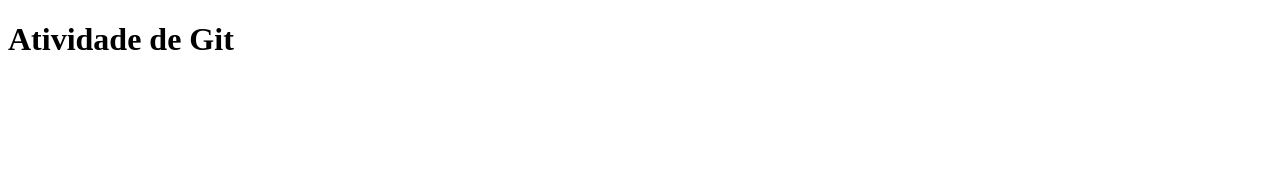
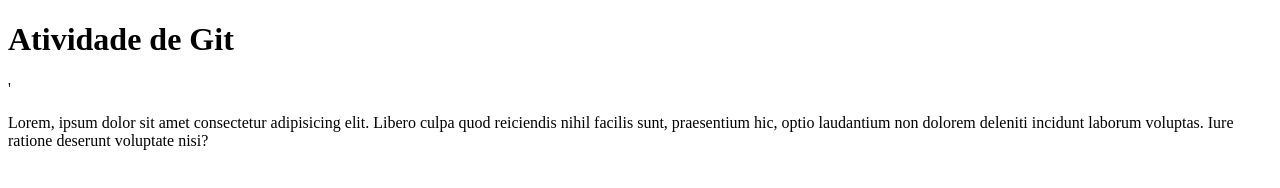
Before and after one commit to viniciusrvcruz2/atv-2-git, a plain HTML site: page index.html in a window 1280 px wide. Drawn offline with Linux system fonts and the light colour scheme.

Commit message:
feat: add paragraph

```diff
--- a/index.html
+++ b/index.html
@@ -7,5 +7,6 @@
 </head>
 <body>
     <h1>Atividade de Git</h1>
+   '<p>Lorem, ipsum dolor sit amet consectetur adipisicing elit. Libero culpa quod reiciendis nihil facilis sunt, praesentium hic, optio laudantium non dolorem deleniti incidunt laborum voluptas. Iure ratione deserunt voluptate nisi?</p>
 </body>
 </html>
```
